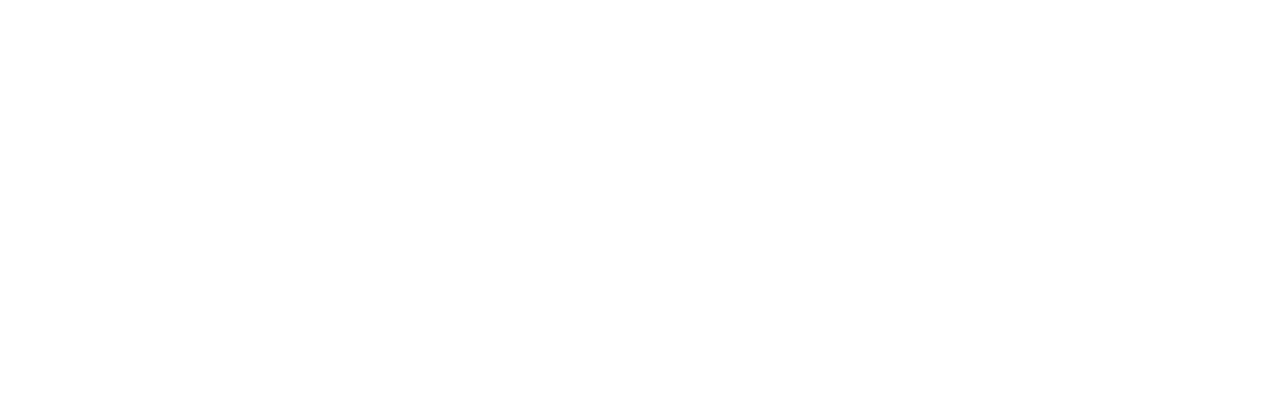
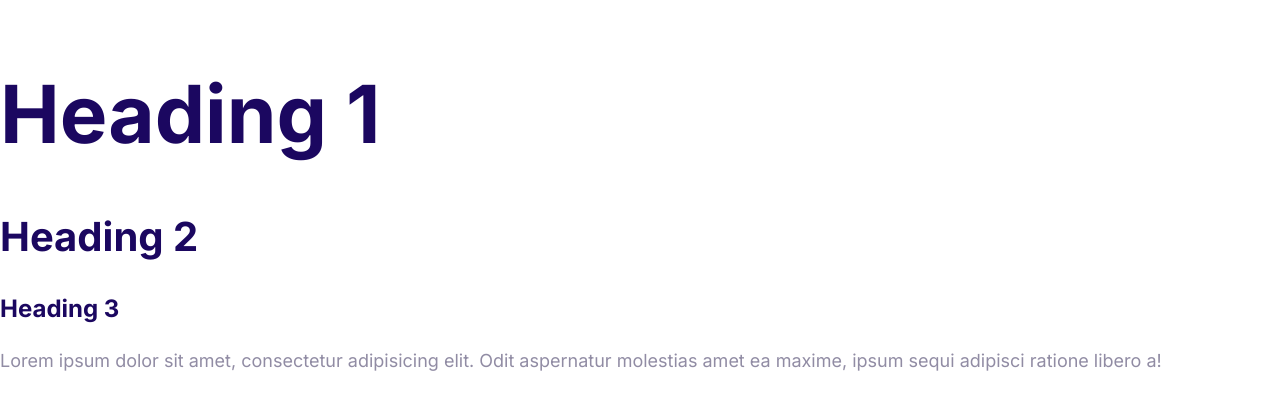
Before and after one commit to nishekh-er-vst-au4/training, a plain HTML site: page lesson1/index.html in a window 1280 px wide. Drawn offline with Linux system fonts and the light colour scheme.

Commit message:
define styles for the fonts.

```diff
--- a/lesson1/css/styles.css
+++ b/lesson1/css/styles.css
@@ -5,3 +5,54 @@
   --color-headings: #1b0760;
   --color-body: #918ca4;
 }
+
+html {
+  /* 62.5% of 16px =10px */
+  font-size: 62.5%;
+}
+
+body {
+  font-family: Inter, Arial, Helvetica, sans-serif;
+  font-size: 2.4rem;
+  line-height: 1.5;
+  color: var(--color-body);
+}
+
+h1,
+h2,
+h3 {
+  color: var(--color-headings);
+  margin-bottom: 2rem;
+}
+
+h1 {
+  /* 1 x font size of the element  */
+  font-size: 7rem;
+}
+
+h2 {
+  font-size: 4rem;
+}
+
+h3 {
+  font-size: 3rem;
+}
+
+p {
+  margin-top: 0;
+}
+
+@media screen and (min-width: 1024px) {
+  body {
+    font-size: 1.8rem;
+  }
+  h1 {
+    font-size: 8rem;
+  }
+  h2 {
+    font-size: 4rem;
+  }
+  h3 {
+    font-size: 2.4rem;
+  }
+}
--- a/lesson1/index.html
+++ b/lesson1/index.html
@@ -7,6 +7,20 @@
     <title>Document</title>
     <link rel="stylesheet" href="css/normalize.css" />
     <link rel="stylesheet" href="css/styles.css" />
+    <link rel="preconnect" href="https://fonts.googleapis.com" />
+    <link rel="preconnect" href="https://fonts.gstatic.com" crossorigin />
+    <link
+      href="https://fonts.googleapis.com/css2?family=Inter:wght@400;700&display=swap"
+      rel="stylesheet"
+    />
   </head>
-  <body></body>
+  <body>
+    <h1>Heading 1</h1>
+    <h2>Heading 2</h2>
+    <h3>Heading 3</h3>
+    <p>
+      Lorem ipsum dolor sit amet, consectetur adipisicing elit. Odit aspernatur
+      molestias amet ea maxime, ipsum sequi adipisci ratione libero a!
+    </p>
+  </body>
 </html>
```
